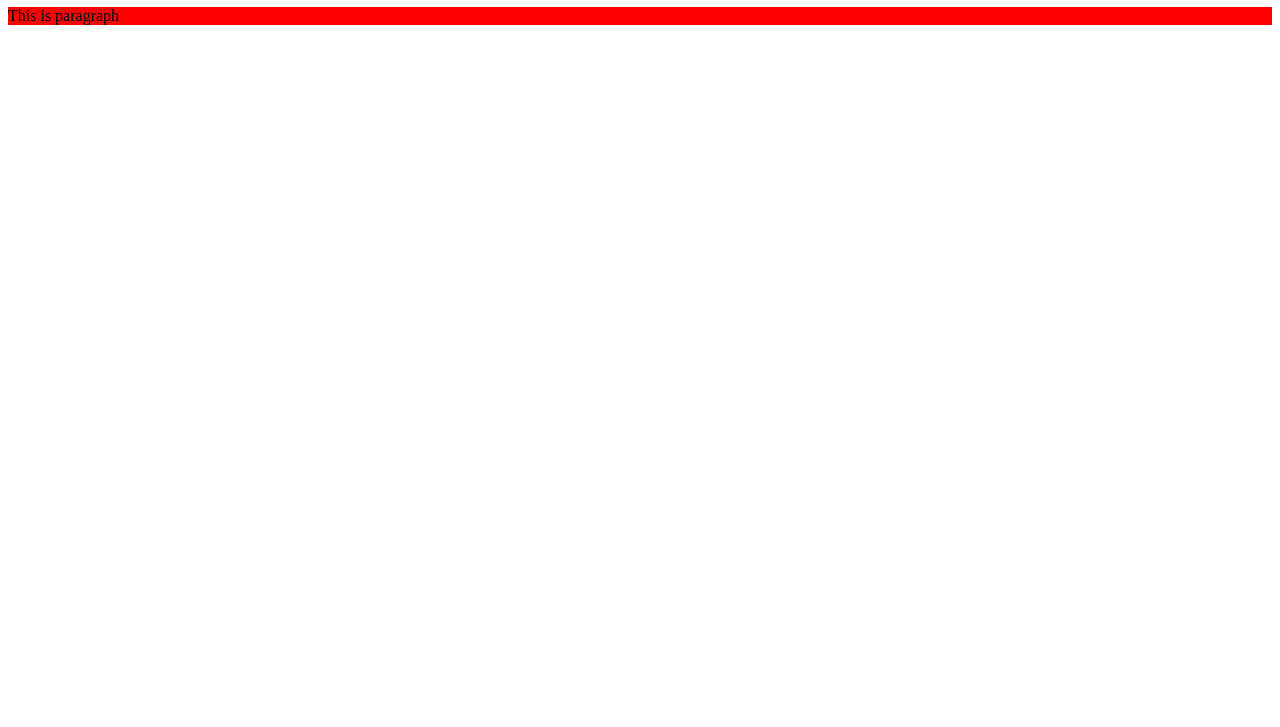
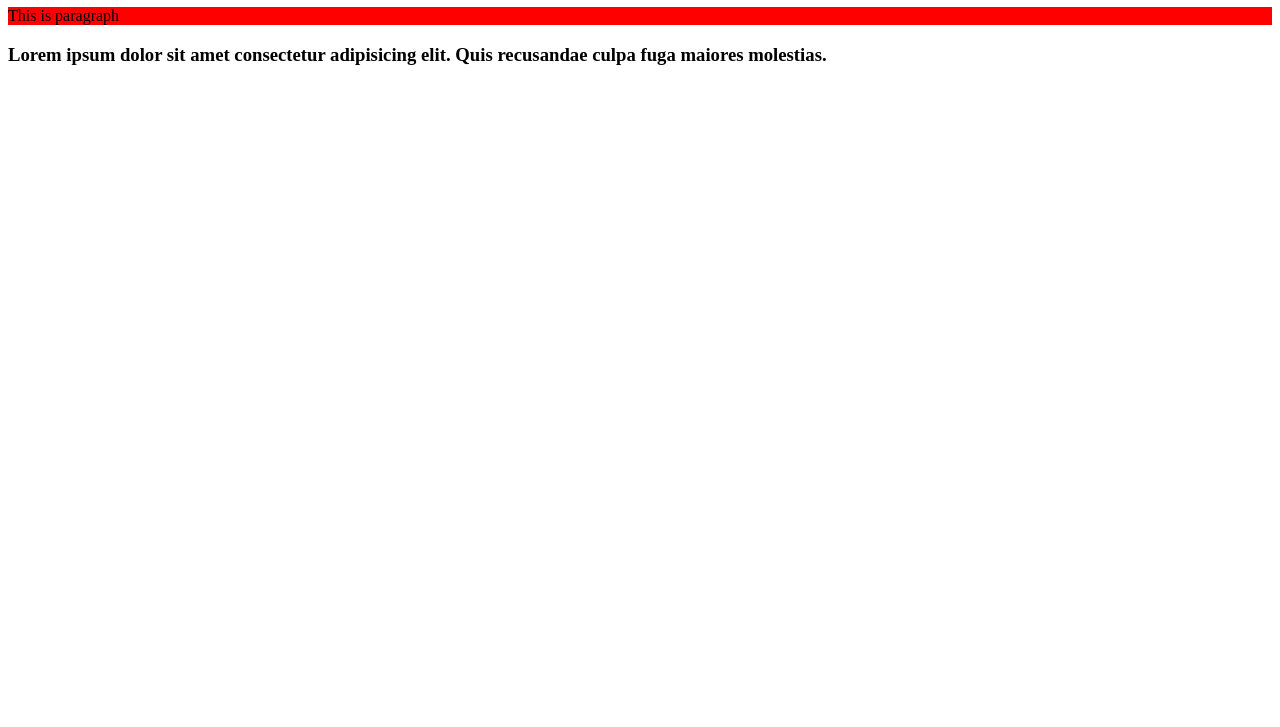
Before and after one commit to Ashik021/my-second-project, a plain HTML site: page index.html in a window 1280 px wide. Shown: the part 73-800 px from the top of the page. Drawn offline with Linux system fonts and the light colour scheme.

Commit message:
hello gitto

```diff
--- a/index.html
+++ b/index.html
@@ -10,5 +10,6 @@
 <body>
     <h1>This is heading 1</h1>
     <p>This is paragraph</p>
+    <h3>Lorem ipsum dolor sit amet consectetur adipisicing elit. Quis recusandae culpa fuga maiores molestias.</h3>
 </body>
 </html>
```
